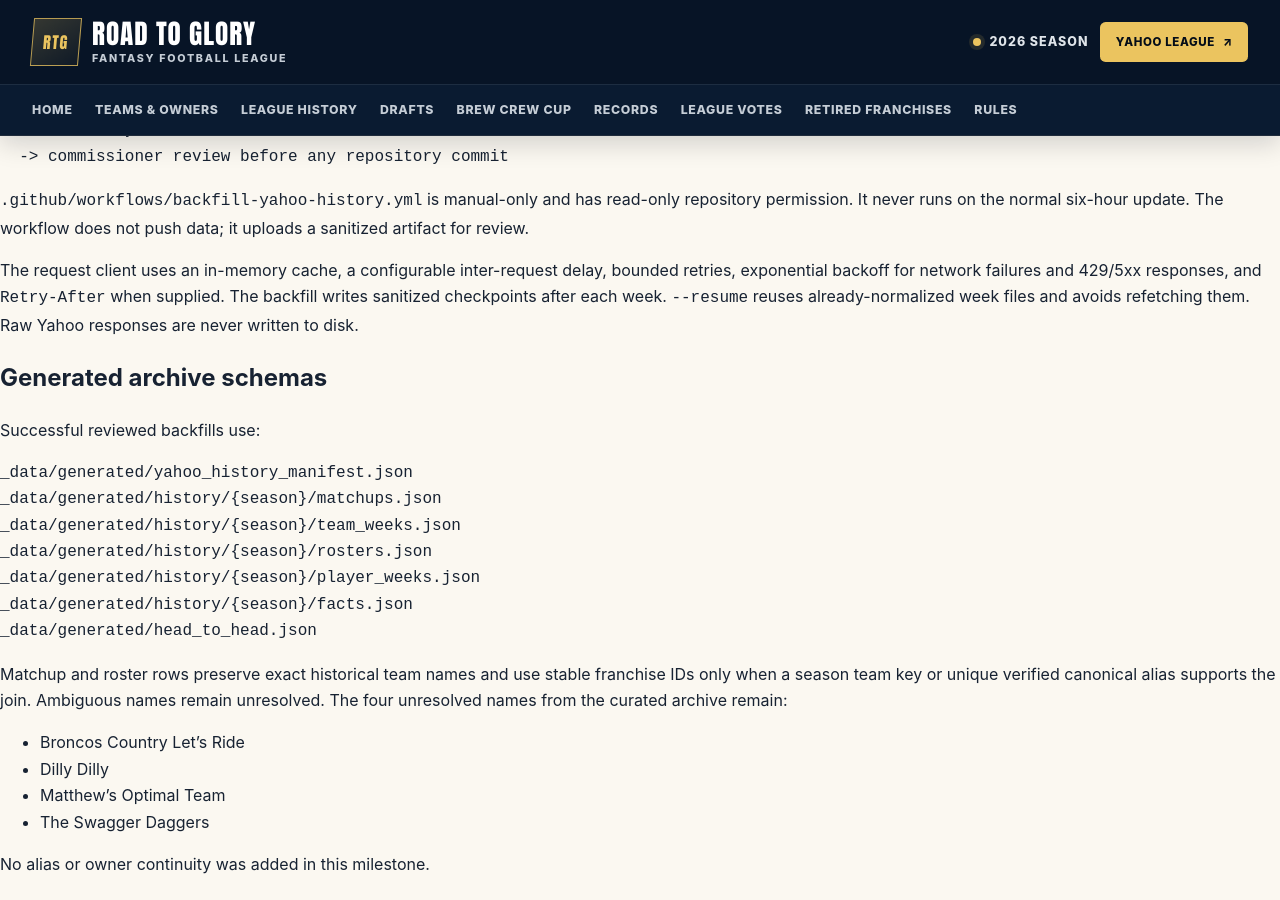
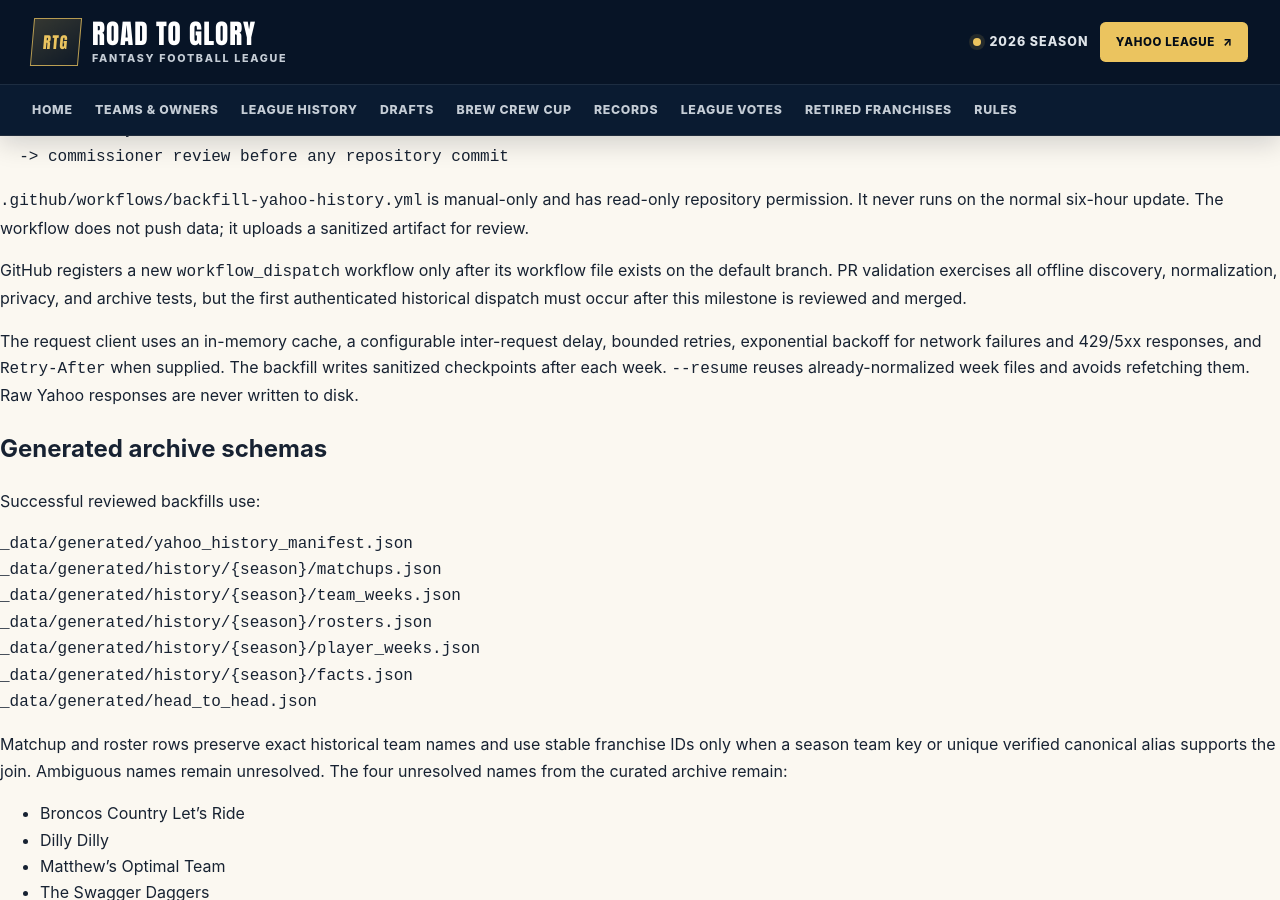
Before and after one commit to stringer56/fantasy-football-site, a Jekyll site: the page built from docs/YAHOO_HISTORY_COVERAGE.md, in a window 1280 px wide and 900 px high, scrolled down 2506 px. Built offline with Jekyll 4.4.1, drawn with Linux system fonts in a browser that asks for light colours; our own code applies the rules of GitHub Pages for plain Markdown files.

Commit message:
Document first historical workflow dispatch

```diff
--- a/docs/YAHOO_HISTORY_COVERAGE.md
+++ b/docs/YAHOO_HISTORY_COVERAGE.md
@@ -93,6 +93,11 @@ manual workflow_dispatch
 repository permission. It never runs on the normal six-hour update. The workflow
 does not push data; it uploads a sanitized artifact for review.
 
+GitHub registers a new `workflow_dispatch` workflow only after its workflow file
+exists on the default branch. PR validation exercises all offline discovery,
+normalization, privacy, and archive tests, but the first authenticated historical
+dispatch must occur after this milestone is reviewed and merged.
+
 The request client uses an in-memory cache, a configurable inter-request delay,
 bounded retries, exponential backoff for network failures and 429/5xx responses,
 and `Retry-After` when supplied. The backfill writes sanitized checkpoints after
```
Also changed, not shown: docs/YAHOO_DATA_PIPELINE.md (+4 -0 lines).
